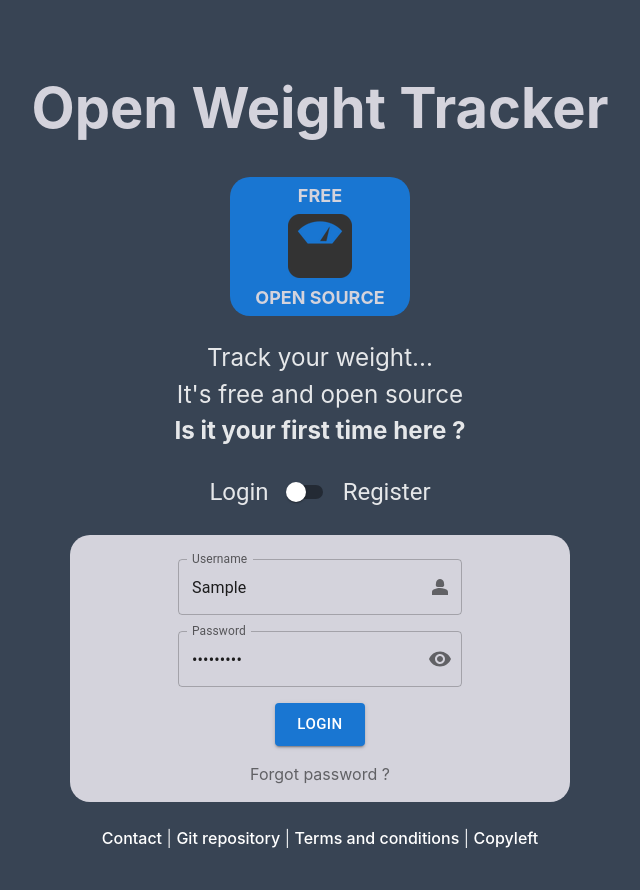
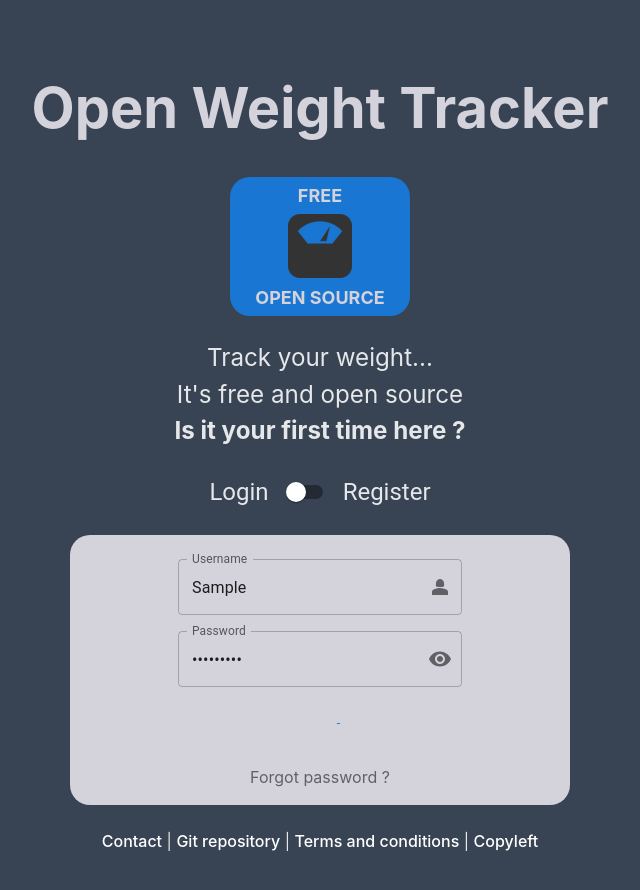
Before and after one commit to quentingenet/owt_java_react, a React (Vite) app in the folder owt-front/: page / in a window 1280 px wide. Both pictures are taken after typing "Sample", "Sample123" into the empty fields and a click on the button "LOGIN". Shown: the top 890 px of the page, without its empty margins (320-960 px from the left). Built offline with nearby package versions, Linux system fonts and the light colour scheme; no server answers; a web font is replaced by a local one.

Commit message:
✨Implementing Loader for Register button

```diff
--- a/owt-front/src/components/Login/Login.tsx
+++ b/owt-front/src/components/Login/Login.tsx
@@ -1,6 +1,7 @@
 import {
     Alert,
     Button,
+    CircularProgress,
     Collapse,
     Grid,
     IconButton,
@@ -24,6 +25,7 @@ export default function Login() {
     const userContext = useUserContext();
 
     const navigate = useNavigate();
+    const [isLoading, setIsLoading] = useState<boolean>(false);
     const [forgotPassword, setForgotPassword] = useState<boolean>(false);
     const [showPassword, setShowPassword] = useState<boolean>(false);
     const [isMailSended, setIsMailSended] = useState<boolean>(false);
@@ -70,6 +72,7 @@ export default function Login() {
     const submitLogin = () => {
         if (isValid) {
             try {
+                setIsLoading(true);
                 loginService(dataLogin).then((response) => {
                     if (response) {
                         userContext.setIsUserLoggedIn(true);
@@ -81,6 +84,7 @@ export default function Login() {
                             localStorageJwt?.startsWith('Bearer')
                         ) {
                             userContext.setJwt(localStorageJwt);
+                            setIsLoading(false);
                             navigate('/dashboard');
                         }
                     }
@@ -193,6 +197,9 @@ export default function Login() {
                         alignItems={'center'}
                     >
                         <Grid item xs={10} marginBottom={2}>
+                            {isLoading ? (
+                                <CircularProgress color='primary' />
+                            ) : (
                                 <Button
                                     type='submit'
                                     variant='contained'
@@ -202,6 +209,7 @@ export default function Login() {
                                 >
                                     Login
                                 </Button>
+                            )}
                         </Grid>
                         <span
                             className='forgot-password'
--- a/owt-front/src/components/Register/Register.tsx
+++ b/owt-front/src/components/Register/Register.tsx
@@ -9,6 +9,7 @@ import Radio from '@mui/material/Radio';
 import {
     Button,
     Checkbox,
+    CircularProgress,
     FormControl,
     FormControlLabel,
     FormLabel,
@@ -43,6 +44,7 @@ export default function Register() {
     const [gender, setGender] = useState<boolean>(false);
     const handleClickShowPassword = () => setShowPassword((show) => !show);
     const [valueGender, setValueGender] = useState('Male');
+    const [isLoading, setIsLoading] = useState<boolean>(false);
 
     const handleChangeGender = (event: React.ChangeEvent<HTMLInputElement>) => {
         setValueGender((event.target as HTMLInputElement).value);
@@ -163,12 +165,14 @@ export default function Register() {
         console.log(dataRegister);
         if (isValid) {
             try {
+                setIsLoading(true);
                 registerService(dataRegister).then((response) => {
                     if (response) {
                         const localStorageJwt =
                             localStorage.getItem('jwt') || '';
                         userContext.setJwt(localStorageJwt);
                         userContext.setIsUserLoggedIn(true);
+                        setIsLoading(false);
                         navigate('/dashboard');
                     }
                 });
@@ -622,6 +626,9 @@ export default function Register() {
                     </Grid>
                     <Grid container justifyContent={'center'}>
                         <Grid item marginY={3} xs={10}>
+                            {isLoading ? (
+                                <CircularProgress color='primary' />
+                            ) : (
                                 <Button
                                     type='submit'
                                     variant='contained'
@@ -630,6 +637,7 @@ export default function Register() {
                                 >
                                     Register
                                 </Button>
+                            )}
                         </Grid>
                     </Grid>
                 </form>
```
Lines whose indentation alone changed are shown as unchanged.
